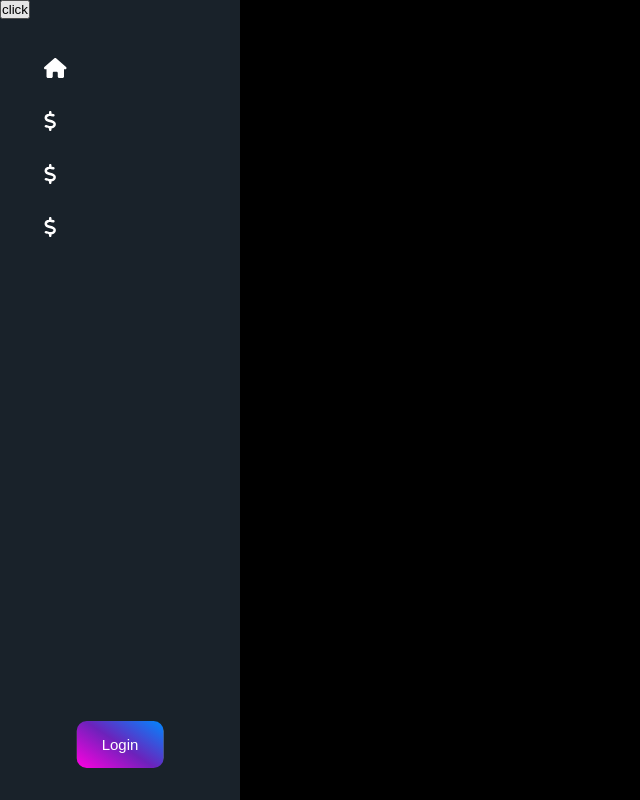
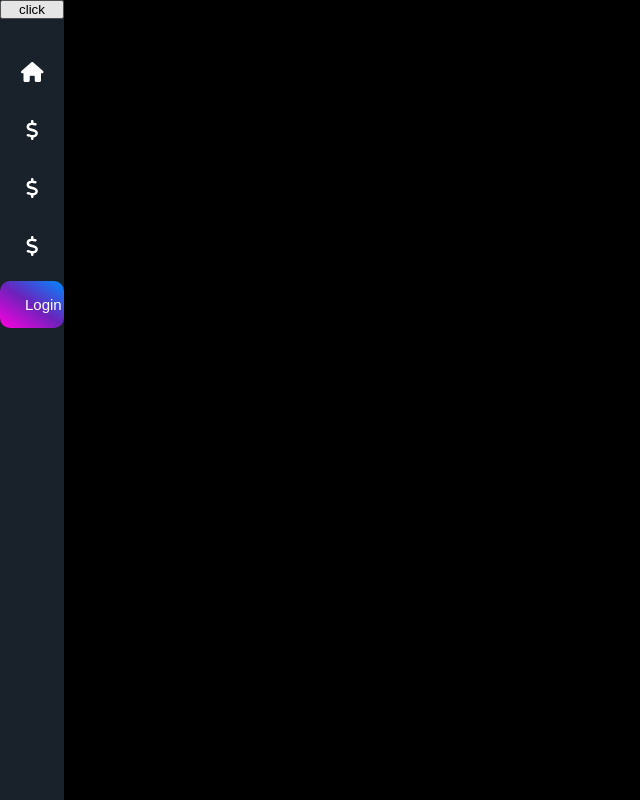
Before and after one commit to rodis00/expense-tracker, a React (Create React App) app in the folder frontend/: page /summaries in a window 1280 px wide. Shown: the whole page, without its empty margins (0-640 px from the left). Built offline with nearby package versions, Linux system fonts and the light colour scheme.

Commit message:
recreating styles to display better menu

```diff
--- a/frontend/src/components/Nav/Nav.module.css
+++ b/frontend/src/components/Nav/Nav.module.css
@@ -1,70 +1,150 @@
 :root {
   --navBgc: #19222a;
-  --bgcGradient: linear-gradient(
-    34deg,
-    rgba(255, 0, 224, 1) 0%,
-    rgba(108, 34, 187, 1) 50%,
-    rgba(0, 136, 255, 1) 100%
-  );
+  --navWidth: 4rem;
+  --elemHeight: 3rem;
+  --activeColor: gray;
 }
 
-.navbar {
+.toogleNav{
   background-color: var(--navBgc);
-  width: 15rem;
+  position: fixed;
+  width: 40px;
+  height: 40px;
+  top: 1rem;
+  right: 1rem;
+  border-radius: 10px;
+  border: none;
+  cursor: pointer;
+  display: flex;
+  align-items: center;
+  justify-content: center;
+}
+
+.toogleNav::before{
+  content: '';
+  position: absolute;
+  width: 20px;
+  height: 3px;
+  background-color: #fff;
+  transform: translateY(-7px);
+  box-shadow: 0 7px 0 #fff;
+  transition: 0.5s;
+}
+
+.toogleNav::after{
+  content: '';
+  position: absolute;
+  width: 20px;
+  height: 3px;
+  background-color: #fff;
+  transform: translateY(7px);
+  transition: 0.5s;
+}
+
+.toogleActive::before{
+  transform: translateY(0) rotate(45deg);
+  box-shadow: 0 0 0 #fff;
+}
+
+.toogleActive::after{
+  transform: translateY(0) rotate(-45deg);
+}
+
+.navbar{
+  background: var(--navBgc);
+  width: var(--navWidth);
   height: 100vh;
+  display: flex;
+  flex-direction: column;
+  flex-wrap: nowrap;
+  transition: all 1s;
   position: fixed;
 }
 
-.navbar__h2 {
-  background-image: var(--bgcGradient);
-  color: white;
-  height: 10vh;
-  line-height: 10vh;
-  text-align: center;
+.navbarActive{
+  width: 15rem;
 }
 
-.navbar__list {
+.navbar__list{
+  list-style-type: none;
   margin-top: 20px;
-  list-style-type: none;
+  width: 100%;
 }
 
-.navbar__list__elem {
-  margin: 5px auto;
-  height: 3rem;
-  width: 90%;
-  line-height: 3rem;
-  padding-left: 2rem;
+.navbar__list__elem{
+  height: var(--elemHeight);
+  margin: 10px auto;
+  width: 100%;
   cursor: pointer;
-  font-size: 20px;
-  transition: 1s;
-  border-radius: 5px;
+  transition: all 1s;
+  border-radius: 10px;
 }
 
-.navbar__list__elem__link {
-  display: block;
-  height: 100%;
-  width: 100%;
-  color: white;
-  text-decoration: none;
+.navbar__list__elem:hover{
+  background-color: rgb(65, 65, 65);
 }
 
-.active {
-  background-color: gray;
+.navbar__list__elem__link{
+  display: block;
+  width: 100%;
+  height: 100%;
+  text-decoration: none;
+  text-transform: uppercase;
+  letter-spacing: 0.05rem;
+  color: white;
+  display: flex;
+  align-items: center;
+  position: relative;
+  z-index: 10;
 }
 
-.navbar__list__elem__link__icon {
-  padding-right: 30px;
+/* .navbar__list__elem__link__active{} */
+.navbar__list__elem__link__icon{
+  display: block;
+  width: var(--navWidth);
+  font-size: 20px;
+  text-align: center;
+  position: absolute;
 }
 
-.navbar__list__elem:hover {
-  transition: 0.5s;
-  background-color: rgb(72, 72, 72);
+.navbar__list__elem__link__title{
+  display: block;
+  position: absolute;
+  margin-left: var(--navWidth);
 }
 
-.navbar__btn {
-  background-image: var(--bgcGradient);
+.navbar__loginBtn{
+  width: 100%;
+  height: var(--elemHeight);
+  cursor: pointer;
   position: absolute;
   bottom: 2rem;
-  left: 50%;
-  transform: translateX(-50%);
+  color: white;
+  display: flex;
+  align-items: center;
+  border-radius: 10px;
+  border: none;
+  background: var(--navBgc);
+  transition: 1s;
 }
+
+.navbar__loginBtn:hover{
+  background-color: var(--activeColor);
+}
+
+.navbar__loginBtn__icon{
+  display: block;
+  position: absolute;
+  width: var(--navWidth);
+  font-size: 20px;
+}
+
+.navbar__loginBtn__text{
+  font-family: 'Times New Roman', Times, serif;
+  font-size: 15px;
+  text-transform: uppercase;
+  letter-spacing: 0.05rem;
+  display: block;
+  position: absolute;
+  margin-left: var(--navWidth);
+}
```
